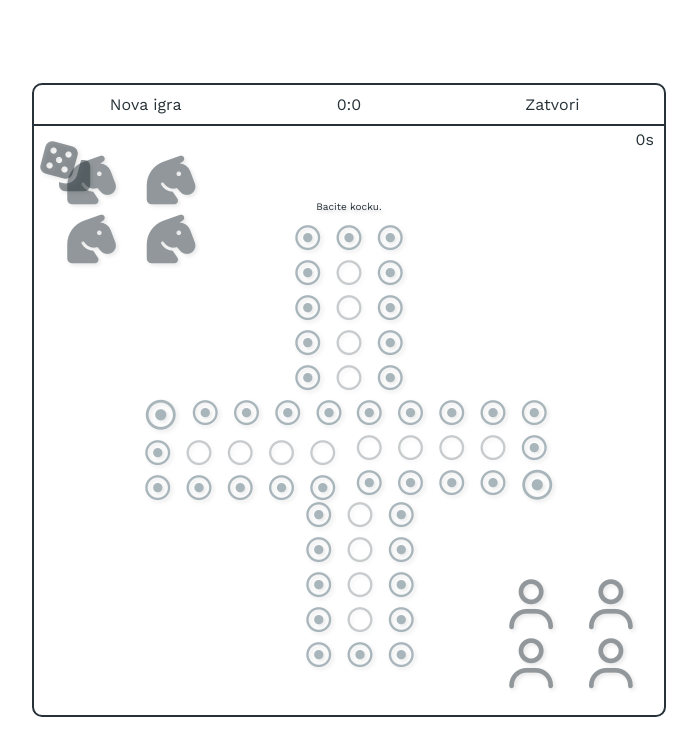
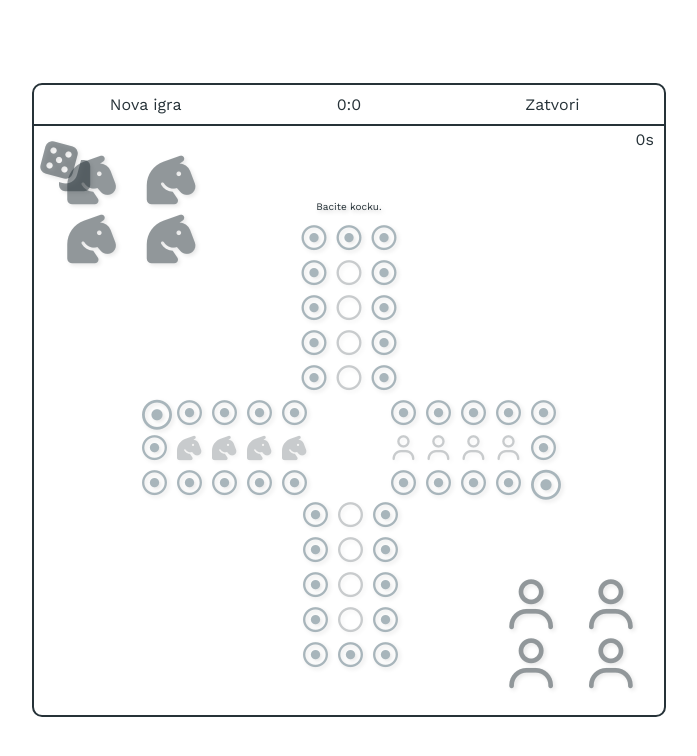
Before and after one commit to Marko9827/projekatZaFaks, a plain HTML site: page app/index.html in a window 1280 px wide. Shown: the whole page, without its empty margins (291-988 px from the left). Drawn offline with nearby package versions, Linux system fonts and the light colour scheme.

Commit message:
fix numbers

```diff
--- a/app/access/css/main.css
+++ b/app/access/css/main.css
@@ -121,6 +121,8 @@ body {
     -webkit-filter: drop-shadow(2px 2px 2px rgba(0, 0, 0, 0.2)) !important;
     enable-background: new 0 0 512 512 !important;
     padding: 5px;
+    width: 25px;
+    height: 25px;
 }
 
 #tabla div-put div-i {
--- a/app/index.html
+++ b/app/index.html
@@ -76,11 +76,11 @@
             </div-put-coll>
             <div-put-coll data-ul="bottom">
                 <div-i data-ui="left">
+                    <i  data-fld="37" class="i-put far fa-dot-circle"></i>
+                    <i  data-fld="36" class="i-put far fa-dot-circle"></i>
                     <i  data-fld="35" class="i-put far fa-dot-circle"></i>
                     <i  data-fld="34" class="i-put far fa-dot-circle"></i>
-                    <i  data-fld="33" class="i-put far fa-dot-circle"></i>
-                    <i  data-fld="32" class="i-put far fa-dot-circle"></i>
-                    <i  data-fld="31" data-id="round" class="i-put far fa-dot-circle"></i>
+                    <i  data-fld="33" data-id="round" class="i-put far fa-dot-circle"></i>
 
                 </div-i>
                 <div-i data-ui="center">
@@ -88,15 +88,15 @@
                     <i class="disabled  far fa-circle"></i>
                     <i class="disabled  far fa-circle"></i>
                     <i class="disabled     far fa-circle"></i>
-                    <i  data-fld="31"  data-id="round" class="i-put far fa-dot-circle"></i>
+                    <i  data-fld="32"  data-id="round" class="i-put far fa-dot-circle"></i>
 
                 </div-i>
                 <div-i data-ui="right">
-                    <i  data-fld="26" class="i-put far fa-dot-circle"></i>
                     <i  data-fld="27" class="i-put far fa-dot-circle"></i>
                     <i  data-fld="28" class="i-put far fa-dot-circle"></i>
                     <i  data-fld="29" class="i-put far fa-dot-circle"></i>
-                    <i  data-fld="30" data-id="round" class="i-put far fa-dot-circle"></i>
+                    <i  data-fld="30" class="i-put far fa-dot-circle"></i>
+                    <i  data-fld="31" data-id="round" class="i-put far fa-dot-circle"></i>
 
                 </div-i>
             </div-put-coll>
@@ -110,19 +110,19 @@
 
                 </div-i>
                 <div-i data-ui="center">
-                    <i data-fld="41" class="i-put far fa-dot-circle"></i>
-                    <i data-home="4" class="disabled far fa-circle"></i>
-                    <i data-home="3" class="disabled far fa-circle"></i>
-                    <i data-home="2" class="disabled    far fa-circle"></i>
-                    <i data-home="1" data-id="round" class="disabled far fa-circle"></i>
+                    <i data-fld="43" class="i-put far fa-dot-circle"></i>
+                    <i data-home="4" class="disabled fas fa-horse-head"></i>
+                    <i data-home="3" class="disabled fas fa-horse-head"></i>
+                    <i data-home="2" class="disabled fas fa-horse-head"></i>
+                    <i data-home="1" data-id="round" class="disabled fas fa-horse-head"></i>
 
                 </div-i>
                 <div-i data-ui="right">
+                    <i  data-fld="42" class="i-put far fa-dot-circle"></i>
+                    <i  data-fld="41" class="i-put far fa-dot-circle"></i>
                     <i  data-fld="40" class="i-put far fa-dot-circle"></i>
                     <i  data-fld="39" class="i-put far fa-dot-circle"></i>
-                    <i  data-fld="38" class="i-put far fa-dot-circle"></i>
-                    <i  data-fld="37" class="i-put far fa-dot-circle"></i>
-                    <i  data-fld="36" data-id="round" class="i-put far fa-dot-circle"></i>
+                    <i  data-fld="38" data-id="round" class="i-put far fa-dot-circle"></i>
 
                 </div-i>
             </div-put-coll>
@@ -136,19 +136,19 @@
 
                 </div-i>
                 <div-i data-ui="center">
-                    <i class="disabled   far fa-circle"></i>
-                    <i class="disabled far fa-circle"></i>
-                    <i class="disabled far fa-circle"></i>
-                    <i class="disabled   far fa-circle"></i>
-                    <i data-id="round" class="i-put far fa-dot-circle"></i>
+                    <i class="disabled far fa-user"></i>
+                    <i class="disabled far fa-user"></i>
+                    <i class="disabled far fa-user"></i>
+                    <i class="disabled far fa-user"></i>
+                    <i data-fld="21" data-id="round" class="i-put far fa-dot-circle"></i>
 
                 </div-i>
                 <div-i data-ui="right">
+                    <i data-fld="26" class="i-put far fa-dot-circle"></i>
                     <i data-fld="25" class="i-put far fa-dot-circle"></i>
                     <i data-fld="24" class="i-put far fa-dot-circle"></i>
                     <i data-fld="23" class="i-put far fa-dot-circle"></i>
-                    <i data-fld="22" class="i-put far fa-dot-circle"></i>
-                    <i data-fld="21" data-id="round" data-home="B" class="i-home-put i-put far fa-dot-circle"></i>
+                    <i data-fld="22" data-id="round" data-home="B" class="i-home-put i-put far fa-dot-circle"></i>
 
                 </div-i>
             </div-put-coll>
```
